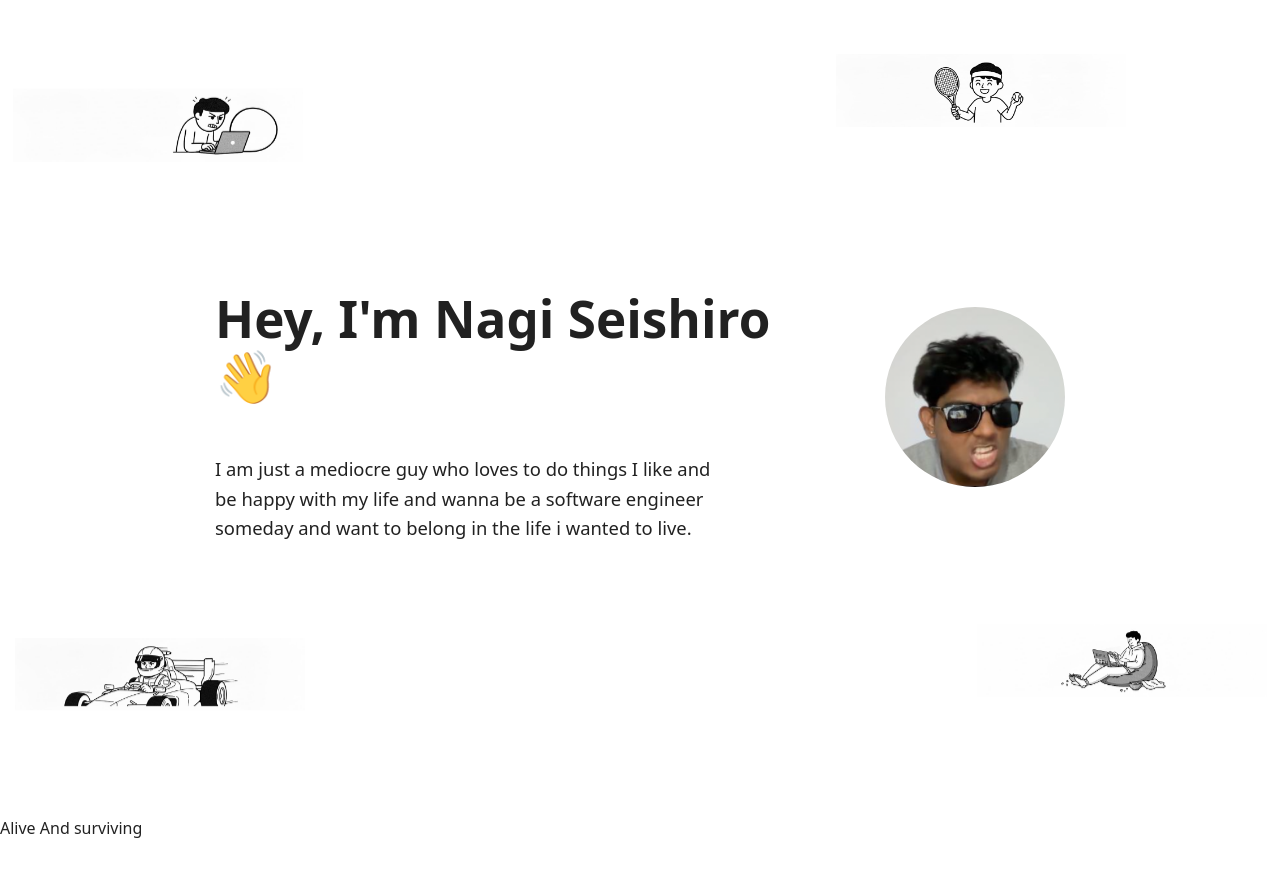
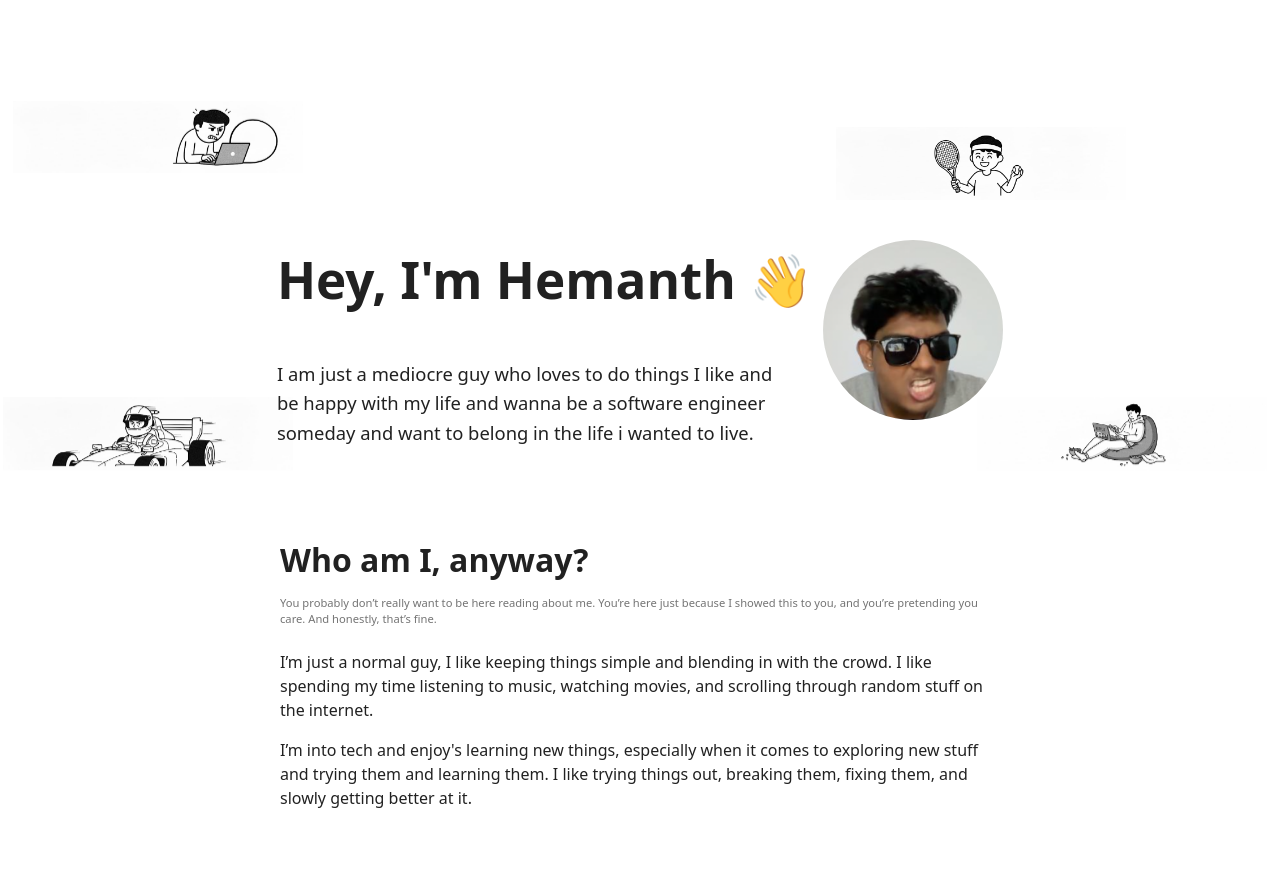
Before and after one commit to nagisheshero11/Nagiseishiro, a React (Vite) app in the folder client/: page / in a window 1280 px wide. Shown: the top 876 px of the page. Built offline with nearby package versions, Linux system fonts and the light colour scheme.

Commit message:
added About section styled it and placed it neatly and even adjusted the intro grid placement

```diff
--- a/client/src/components/About.jsx
+++ b/client/src/components/About.jsx
@@ -1,11 +1,40 @@
-
+import "./style/About.css";
 
 function About() {
-    return(
-        <>
-            <p>Alive And surviving</p>
-        </>
-    )
+  return (
+    <section className="about">
+      <div className="about-container">
+        <div className="about-text">
+          <h2>Who am I, anyway?</h2>
+
+          <p className="about-preface">
+            You probably don’t really want to be here reading about me.
+            You’re here just because I showed this to you, and you’re pretending
+            you care. And honestly, that’s fine.
+          </p>
+
+          <div className="about-body">
+            <p>
+              I’m just a normal guy,
+              I like keeping things simple and blending in with the crowd. I like spending my time
+              listening to music, watching movies, and scrolling through random stuff
+              on the internet.
+            </p>
+
+            <p>
+              I’m into tech and enjoy's learning new things, especially when it
+              comes to exploring new stuff and trying them and learning them. I like trying
+              things out, breaking them, fixing them, and slowly getting better at it.
+            </p>
+          </div>
+        </div>
+
+        {/* <div className="about-image">
+          <img src="/about_hero.jpg" alt="About doodle" />
+        </div> */}
+      </div>
+    </section>
+  );
 }
 
 export default About;
--- a/client/src/components/Intro.jsx
+++ b/client/src/components/Intro.jsx
@@ -14,7 +14,7 @@ function Intro() {
       {/* foreground content */}
       <div className="intro-container">
         <section className="intro-text">
-          <h1>Hey, I'm Nagi Seishiro 👋</h1>
+          <h1>Hey, I'm Hemanth 👋</h1>
           <p>
             I am just a mediocre guy who loves to do things I like and be happy
             with my life and wanna be a software engineer someday and want to belong in the life i wanted to live.
--- a/client/src/components/style/About.css
+++ b/client/src/components/style/About.css
@@ -0,0 +1,51 @@
+.about {
+  padding: 20px 0 72px;
+}
+
+.about-container {
+  max-width: 1100px;
+  margin: 0 auto;
+  padding: 0 32px;
+  display: flex;
+  justify-content: center;
+}
+
+.about-text {
+  max-width: 720px;
+}
+
+
+.about-text h2 {
+  font-size: 2rem;
+  font-weight: 600;
+  margin-bottom: 10px;
+}
+
+
+
+.about-text > p {
+  font-size: 0.70rem;
+  line-height: 1.45;
+  color: rgba(0, 0, 0, 0.55);
+  margin-bottom: 22px;
+}
+
+
+.main-about p {
+  font-size: 1.05rem;
+  line-height: 1.45;
+  color: rgba(0, 0, 0, 0.8);
+  margin-bottom: 12px;
+}
+
+
+/* .about-image {
+  width: 180px;
+  display: flex;
+  justify-content: center;
+}
+
+.about-image img {
+  width: 160px;
+  opacity: 0.8;
+} */
--- a/client/src/components/style/Intro.css
+++ b/client/src/components/style/Intro.css
@@ -1,5 +1,5 @@
 .intro {
-  min-height: 100vh;
+  padding: 200px 0 24px;
   display: flex;
   align-items: center;
   position: relative;
@@ -9,7 +9,6 @@
 .intro-container {
   display: flex;
   align-items: center;
-  gap: 64px;
 
   max-width: 850px;
   margin: 0 auto;
@@ -52,10 +51,10 @@
 }
 
 
-.icon-1 { top: 12%; left: 1%; animation-duration: 8s; }
-.icon-2 { top: 8%; right: 12%; animation-duration: 11s; }
-.icon-3 { bottom: 10%; left: 1.2%; animation-duration: 12s; }
-.icon-4 { bottom: 12%; right: 1%; animation-duration: 16s; }
+.icon-1 { top: 22%; left: 1%; animation-duration: 8s; }
+.icon-2 { top: 28%; right: 12%; animation-duration: 11s; }
+.icon-3 { bottom: 2%; left: 0.2%; animation-duration: 12s; }
+.icon-4 { bottom: 2%; right: 1%; animation-duration: 12s; }
 
 
 @keyframes float {
```
Also changed, not shown: client/public/about_hero.jpg (added).
